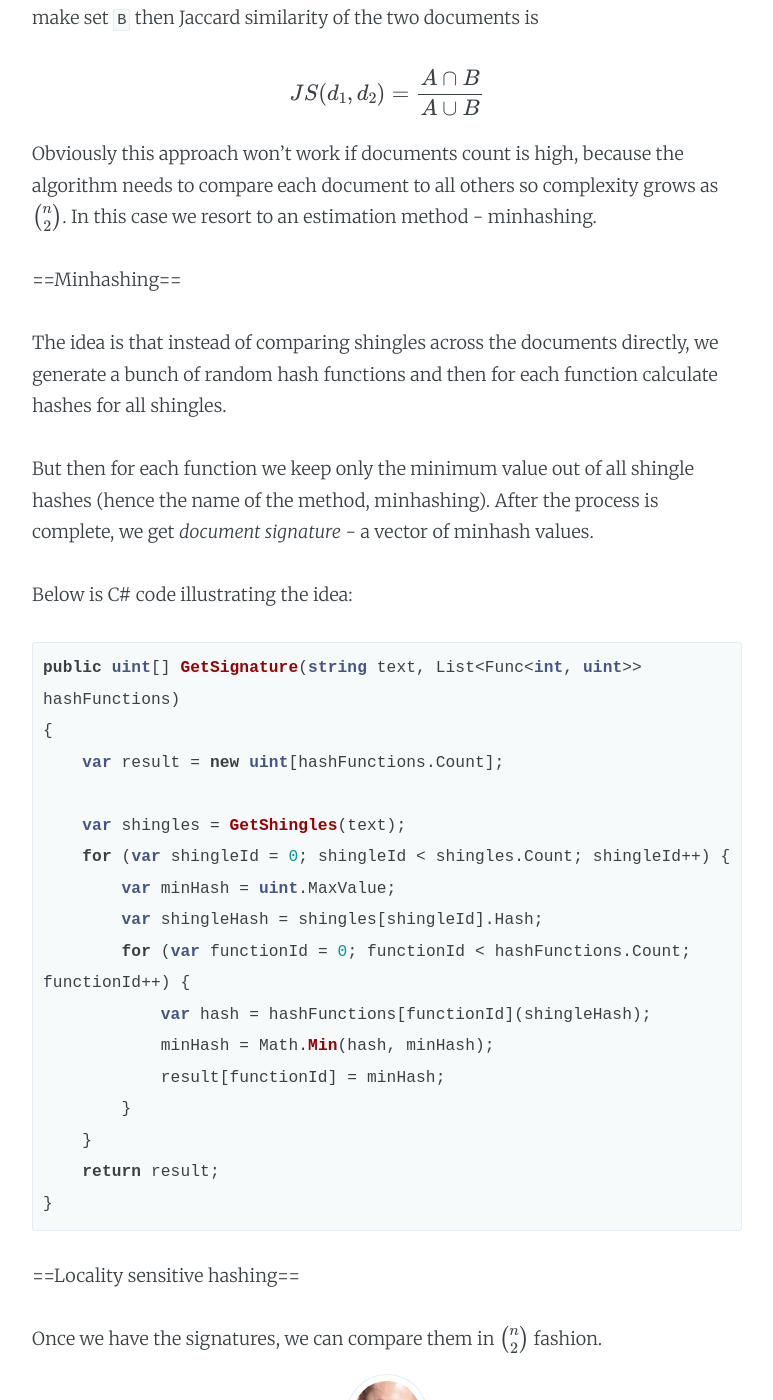
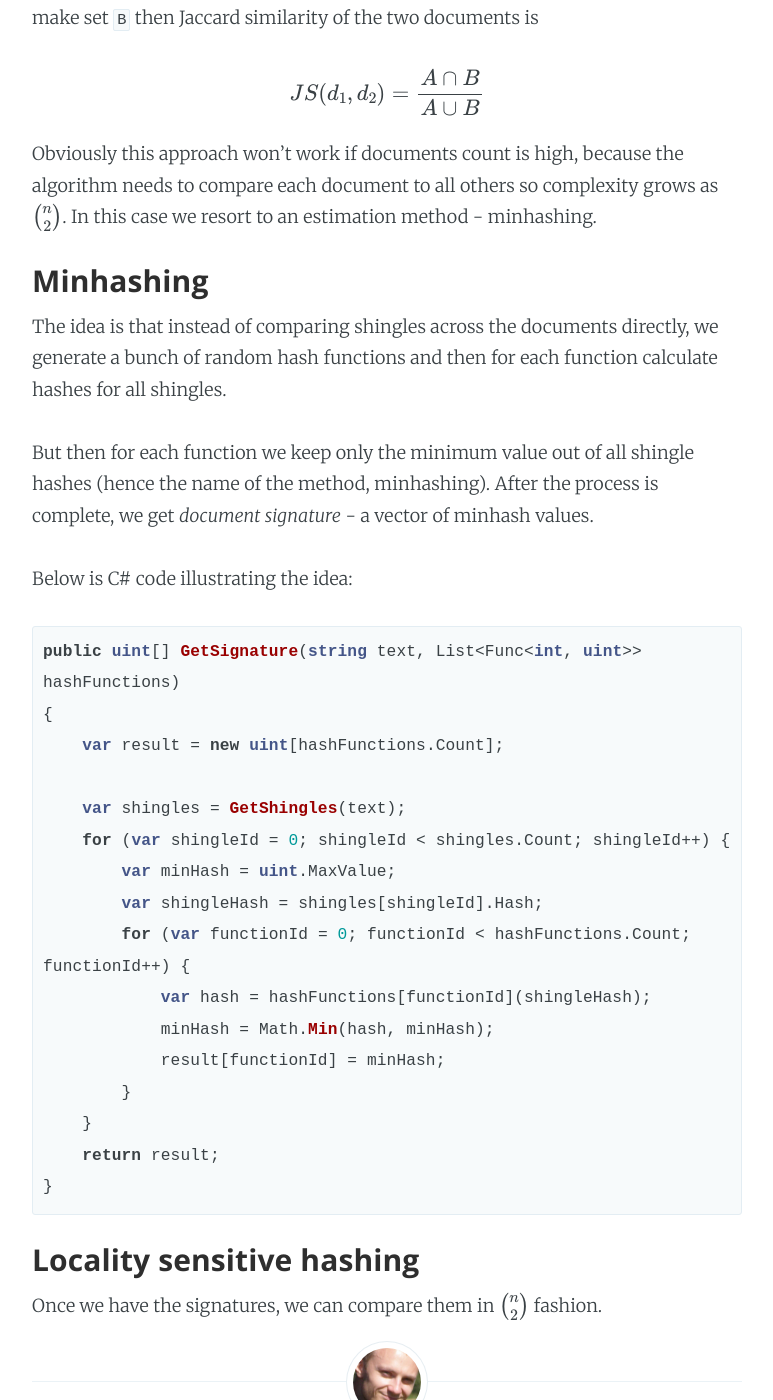
Before and after one commit to andreister/andreister.github.io, a Jekyll site: the page built from _posts/2016-03-17-locality-sensitive-hashing.markdown, in a window 1280 px wide and 1400 px high, scrolled down 375 px. Shown: the whole window, without its empty margins (253-1026 px from the left). Built offline with Jekyll 4.4.1, drawn with Linux system fonts in a browser that asks for light colours; formulas are drawn with MathJax 3.

Commit message:
Rewording

```diff
--- a/_posts/2016-03-17-locality-sensitive-hashing.markdown
+++ b/_posts/2016-03-17-locality-sensitive-hashing.markdown
@@ -16,7 +16,7 @@ Obviously this approach won't work if documents count is high, because the algor
 to compare each document to all others so complexity grows as $$\binom{n}{2}$$. In this case
 we resort to an estimation method - minhashing.
 
-==Minhashing==
+### Minhashing
 
 The idea is that instead of comparing shingles across the documents directly, we generate a bunch
 of random hash functions and then for each function calculate hashes for all shingles.
@@ -46,6 +46,6 @@ public uint[] GetSignature(string text, List<Func<int, uint>> hashFunctions)
 }
 {% endhighlight %}
 
-==Locality sensitive hashing==
+### Locality sensitive hashing
 
 Once we have the signatures, we can compare them in $$\binom{n}{2}$$ fashion.
```
